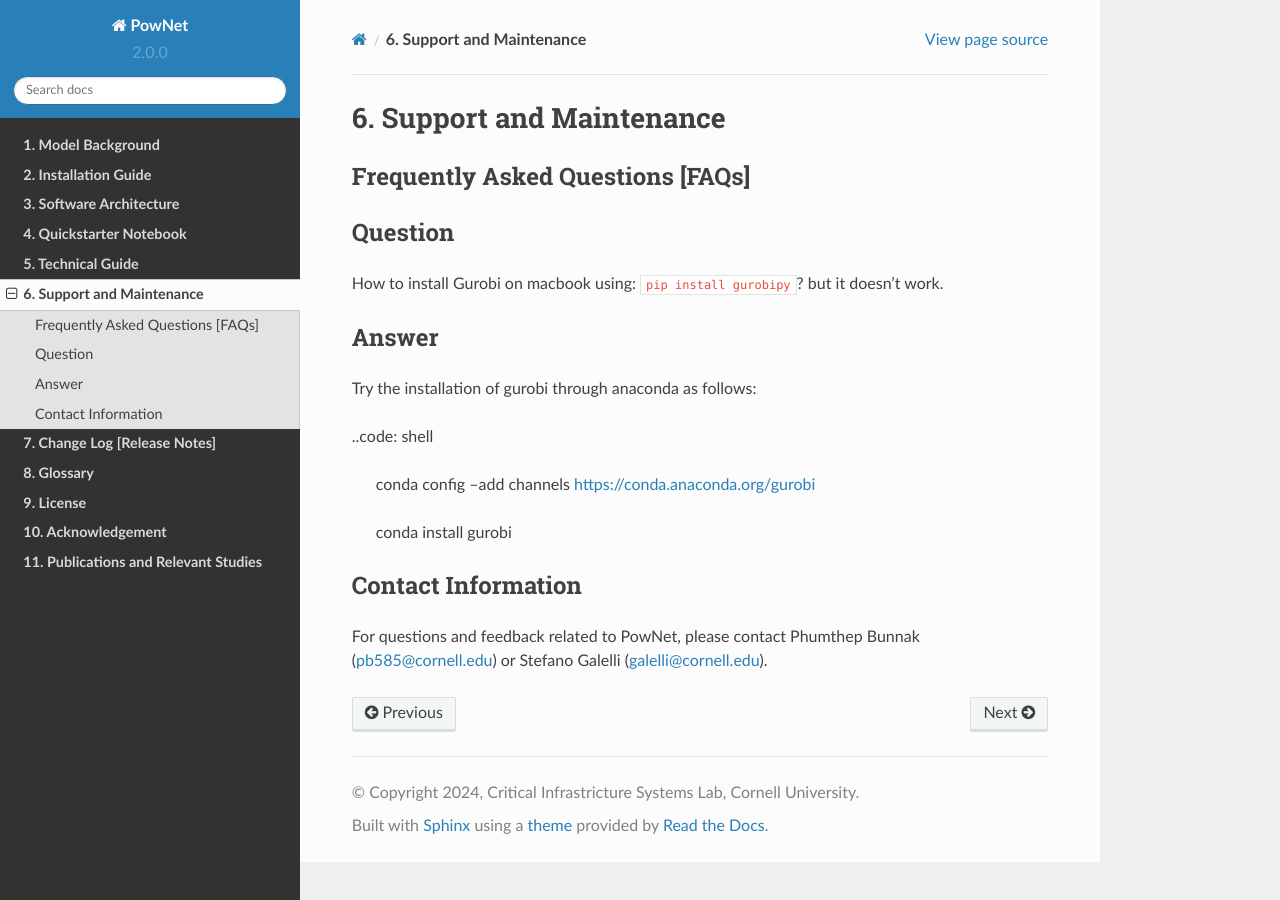
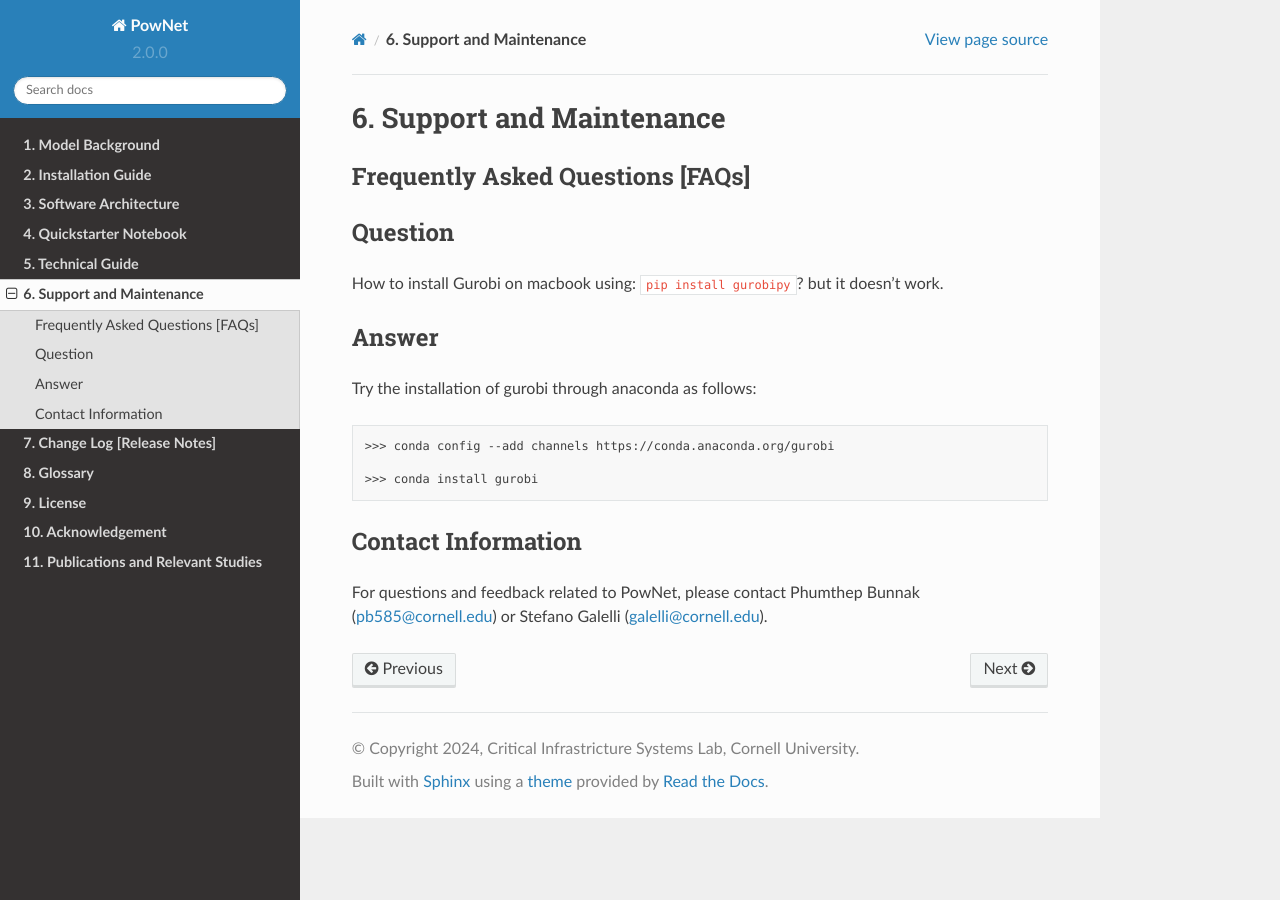
Before and after one commit to HishamEldardiry/PowNet_Documentation, a Sphinx documentation site: the page built from docs/source/pages/support.rst, in a window 1280 px wide. Built offline with Sphinx 7.4.7 and the Read the Docs theme 2.0.0, drawn with Linux system fonts in a browser that asks for light colours.

Commit message:
Update support.rst

```diff
--- a/docs/source/pages/support.rst
+++ b/docs/source/pages/support.rst
@@ -14,11 +14,11 @@
 
 Try the installation of gurobi through anaconda as follows:
 
-..code: shell
+.. code:: shell
 
-  conda config --add channels https://conda.anaconda.org/gurobi
+  >>> conda config --add channels https://conda.anaconda.org/gurobi
 
-  conda install gurobi
+  >>> conda install gurobi
 
 
 Contact Information
```
